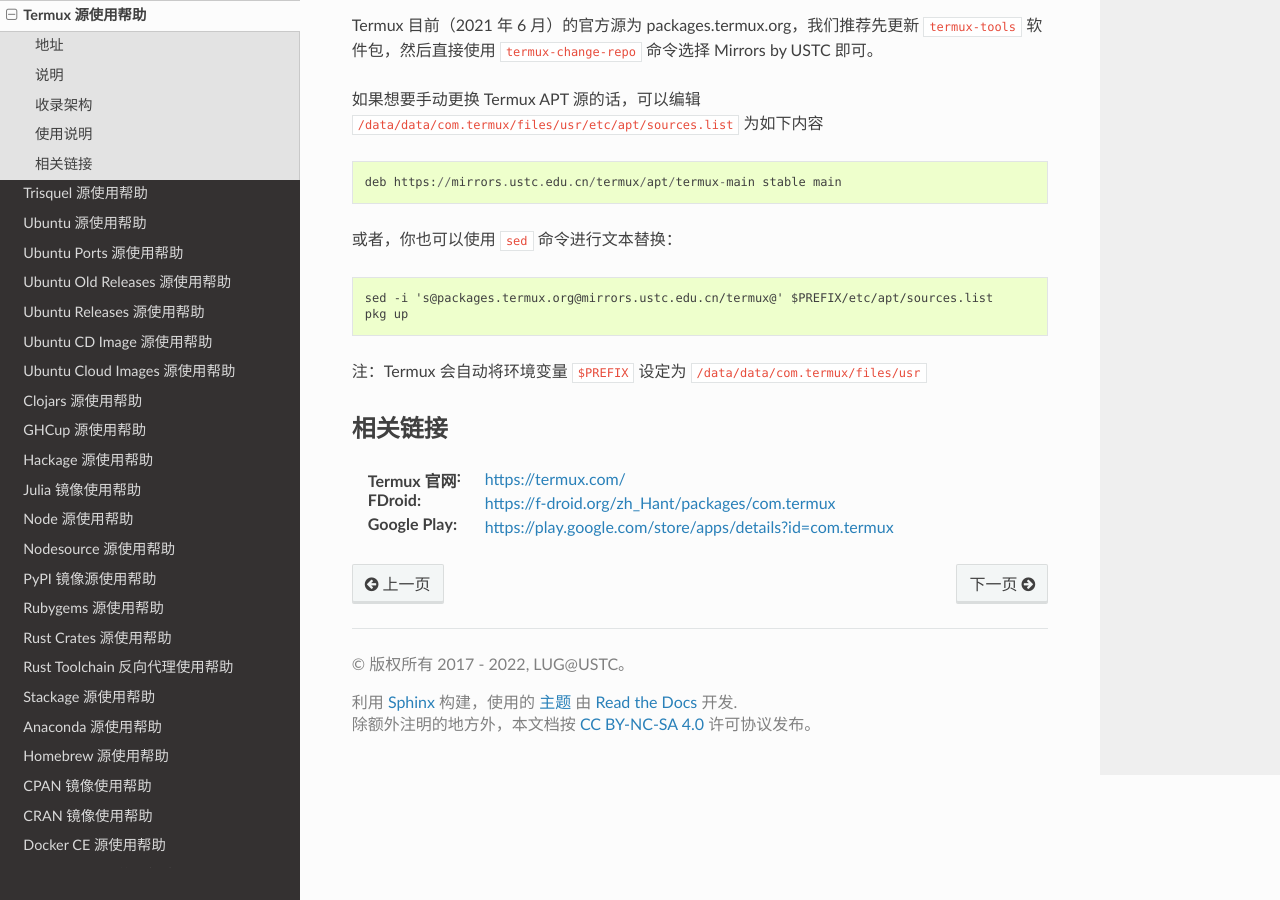
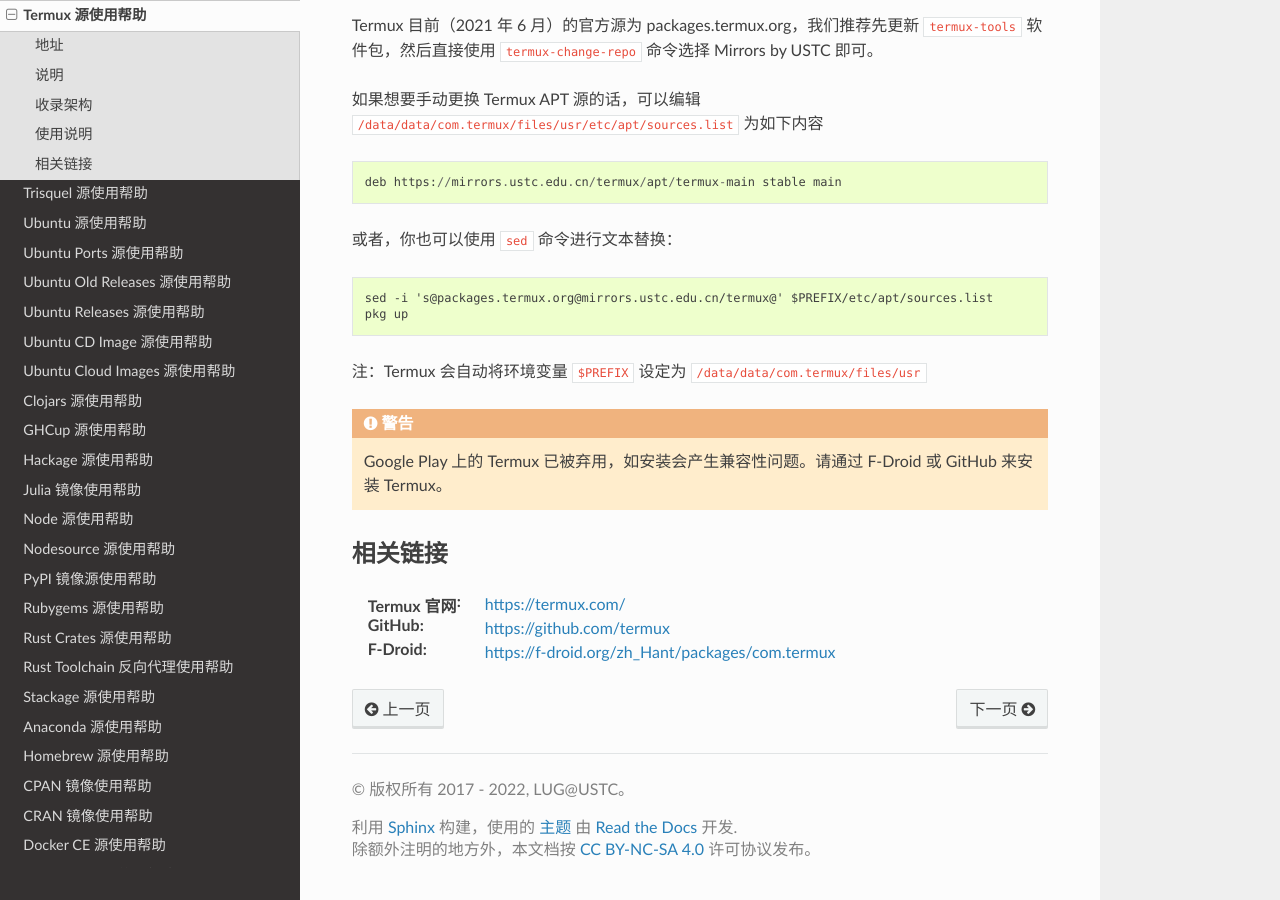
Before and after one commit to ustclug/mirrorhelp, a Sphinx documentation site: the page built from source/termux.rst, in a window 1280 px wide and 900 px high, scrolled down 534 px. Built offline with Sphinx 7.4.7 and the Read the Docs theme 2.0.0, drawn with Linux system fonts in a browser that asks for light colours; pages that are not in the unit, such as notebooks, are missing from menus.

Commit message:
Update termux.rst

```diff
--- a/source/termux.rst
+++ b/source/termux.rst
@@ -37,9 +37,12 @@
 
 注：Termux 会自动将环境变量 ``$PREFIX`` 设定为 :file:`/data/data/com.termux/files/usr`
 
+.. warning::
+    Google Play 上的 Termux 已被弃用，如安装会产生兼容性问题。请通过 F-Droid 或 GitHub 来安装 Termux。
+
 相关链接
 ========
 
 :Termux 官网: https://termux.com/
-:FDroid: https://f-droid.org/zh_Hant/packages/com.termux
-:Google Play: https://play.google.com/store/apps/details?id=com.termux
+:GitHub: https://github.com/termux
+:F-Droid: https://f-droid.org/zh_Hant/packages/com.termux
```
